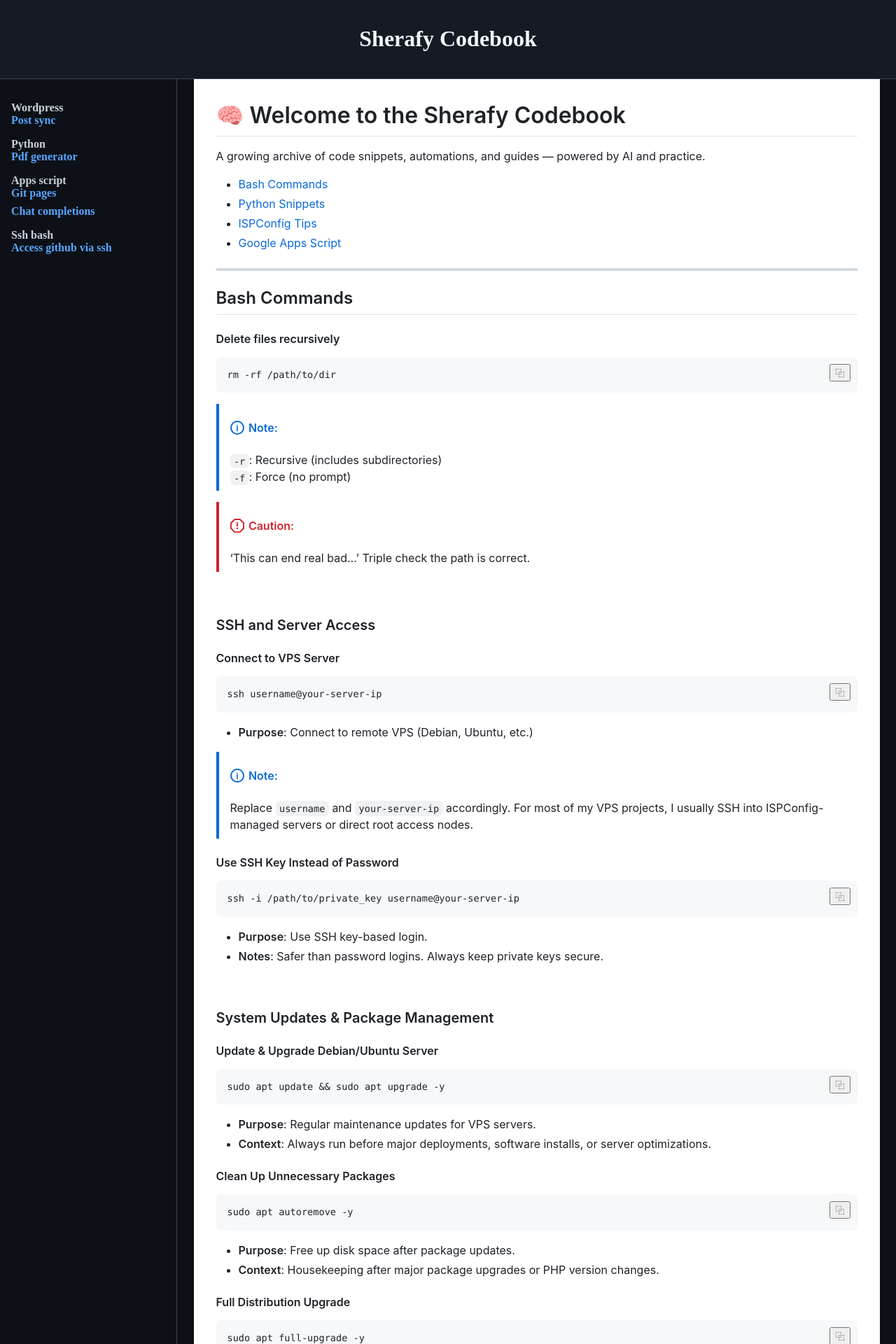
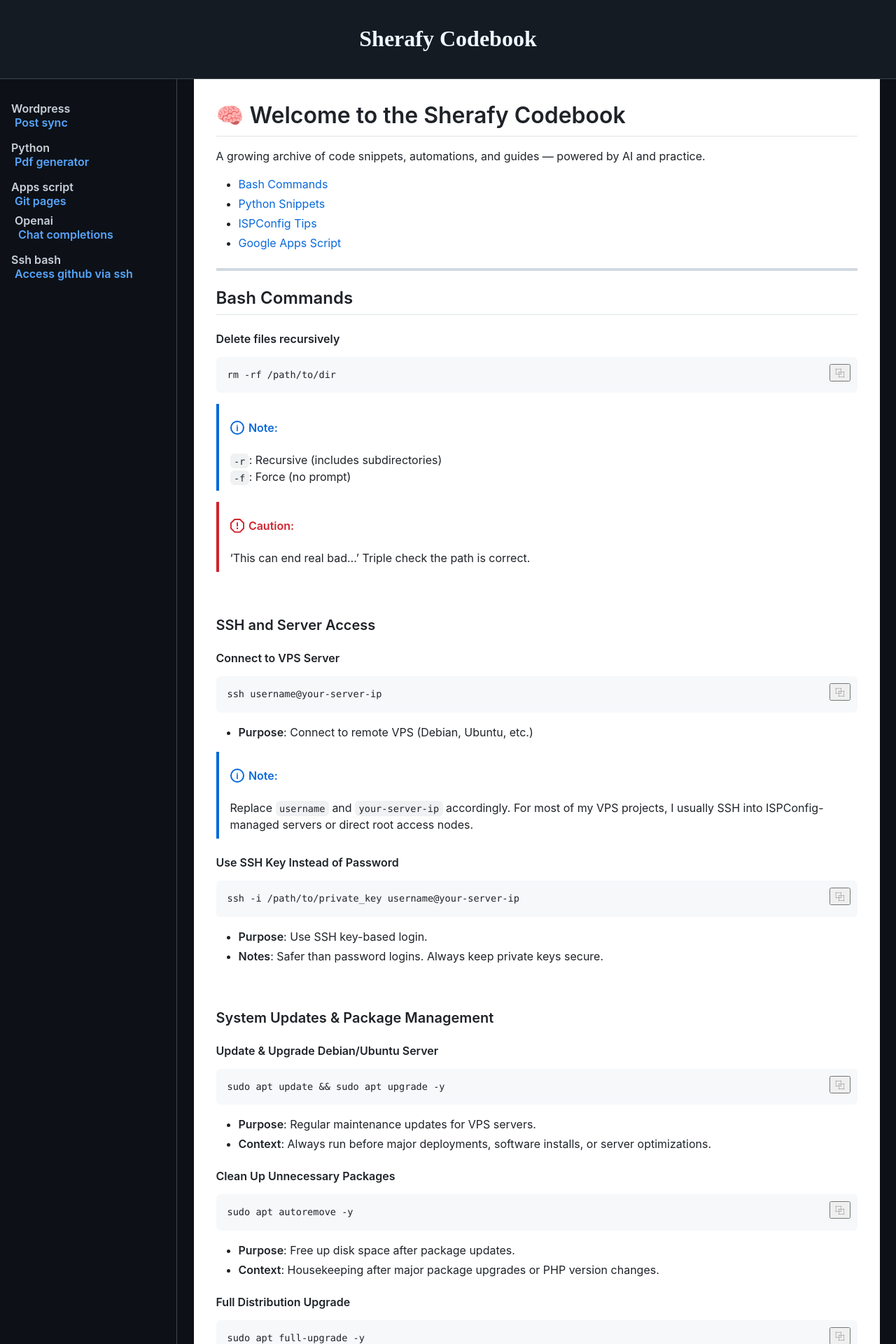
Before and after one commit to sherafyk/codebook, a Jekyll site: the page built from index.html, in a window 1280 px wide. Shown: the top 1920 px of the page at 70% size. Built offline with Jekyll 4.4.1, drawn with Linux system fonts in a browser that asks for light colours.

Commit message:
Add nested subfolder sidebar and improve styling

```diff
--- a/_layouts/docs.html
+++ b/_layouts/docs.html
@@ -15,16 +15,39 @@
         <ul>
           {% assign directories = "wordpress,python,prompts,guides,apps-script,ssh-bash" | split: ',' %}
           {% for dir in directories %}
-          {% assign pages = site.html_pages
-             | where_exp: 'p', "p.path contains dir"
-             | where_exp: 'p', "p.path != 'index.html'"
-             | sort: 'permalink' %}
+            {% assign pages = site.html_pages
+               | where_exp: 'p', "p.path contains dir"
+               | where_exp: 'p', "p.path != 'index.html'"
+               | where_exp: 'p', "p.name != 'index.md'"
+               | sort: 'path' %}
             {% if pages != empty %}
               <li class="category">{{ dir | replace: '-', ' ' | capitalize }}
                 <ul>
+                  {% assign current_subdir = '' %}
                   {% for p in pages %}
-                    <li><a href="{{ p.permalink | relative_url }}">{{ p.title | default: p.permalink | split:'/' | last | replace:'-',' ' | capitalize }}</a></li>
+                    {% assign segments = p.path | split:'/' %}
+                    {% if segments.size > 2 %}
+                      {% assign subdir = segments[1] %}
+                      {% if current_subdir != subdir %}
+                        {% if current_subdir != '' %}
+                          </ul></li>
+                        {% endif %}
+                        <li class="subcategory">{{ subdir | replace:'-',' ' | capitalize }}
+                          <ul>
+                        {% assign current_subdir = subdir %}
+                      {% endif %}
+                      <li><a href="{{ p.permalink | relative_url }}">{{ p.title | default: p.permalink | split:'/' | last | replace:'-',' ' | capitalize }}</a></li>
+                    {% else %}
+                      {% if current_subdir != '' %}
+                        </ul></li>
+                        {% assign current_subdir = '' %}
+                      {% endif %}
+                      <li><a href="{{ p.permalink | relative_url }}">{{ p.title | default: p.permalink | split:'/' | last | replace:'-',' ' | capitalize }}</a></li>
+                    {% endif %}
                   {% endfor %}
+                  {% if current_subdir != '' %}
+                      </ul></li>
+                  {% endif %}
                 </ul>
               </li>
             {% endif %}
--- a/assets/main.css
+++ b/assets/main.css
@@ -29,11 +29,16 @@ body {
   border-right: 1px solid #3d444d;
   padding: 1rem;
   overflow-y: auto;
+  font-family: -apple-system,BlinkMacSystemFont,"Segoe UI","Noto Sans",Helvetica,Arial,sans-serif,"Apple Color Emoji","Segoe UI Emoji";
 }
 
 .sidebar ul {
   list-style: none;
   padding-left: 0;
+}
+
+.sidebar ul ul {
+  padding-left: 5px;
 }
 
 .sidebar li {
@@ -51,6 +56,12 @@ body {
   color: #c9d1d9;
 }
 
+.sidebar .subcategory {
+  margin-top: 0.5rem;
+  font-weight: 600;
+  color: #c9d1d9;
+}
+
 .markdown-body {
   padding: 2rem;
   flex: 1;
```
